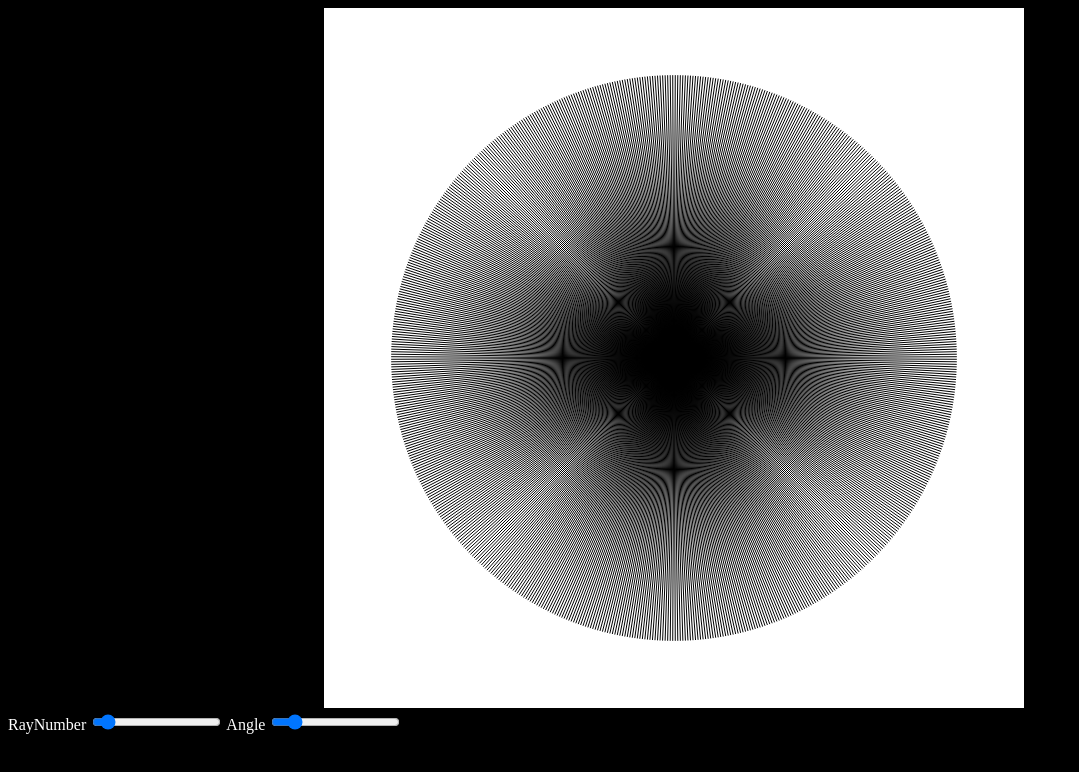
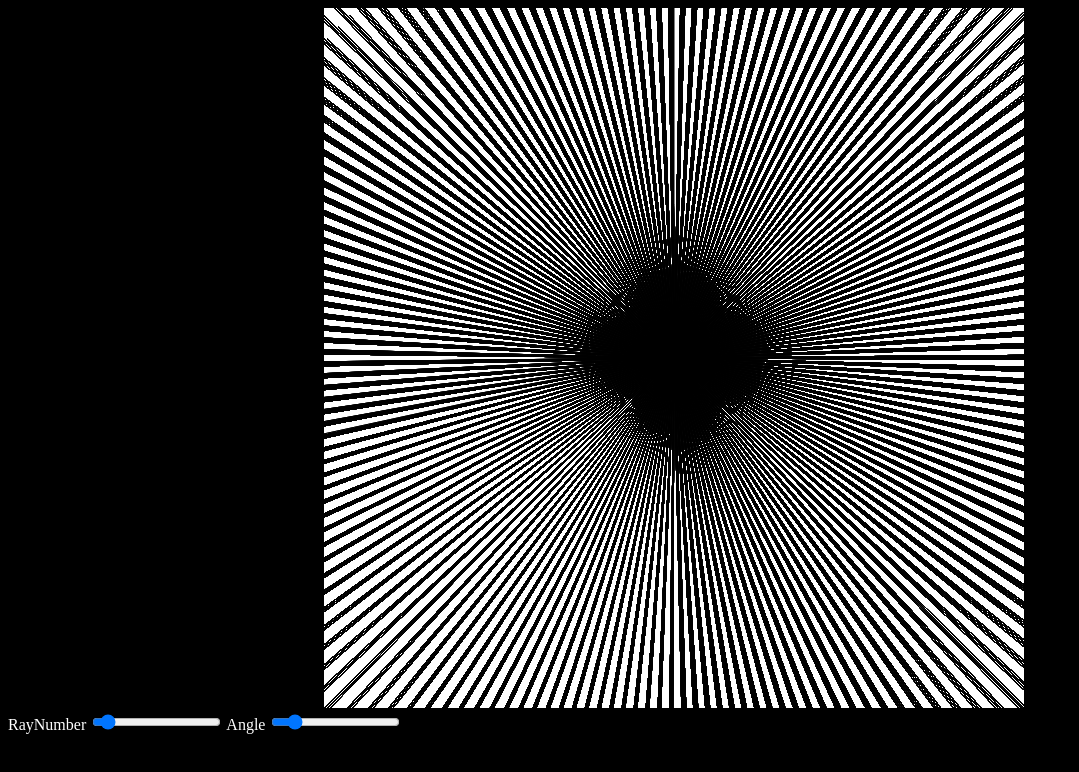
Before and after one commit to MattFThornton/RAYS, a plain HTML site: page index.html in a window 1280 px wide. Shown: the whole page, without its empty margins (0-1079 px from the left). Drawn offline with Linux system fonts and the light colour scheme.

Commit message:
Update index.html

```diff
--- a/index.html
+++ b/index.html
@@ -12,6 +12,6 @@
           <label style="color:white;" for="angle">Angle</label>
         <input type="range" min="1" max="360" value="50" class="slider" id="angle">
       </div>
-      <script type="text/javascript" src="test.js" language="javascript"></script>
+      <script type="text/javascript" src="fuck.js" language="javascript"></script>
   </body>
 </html>
```
